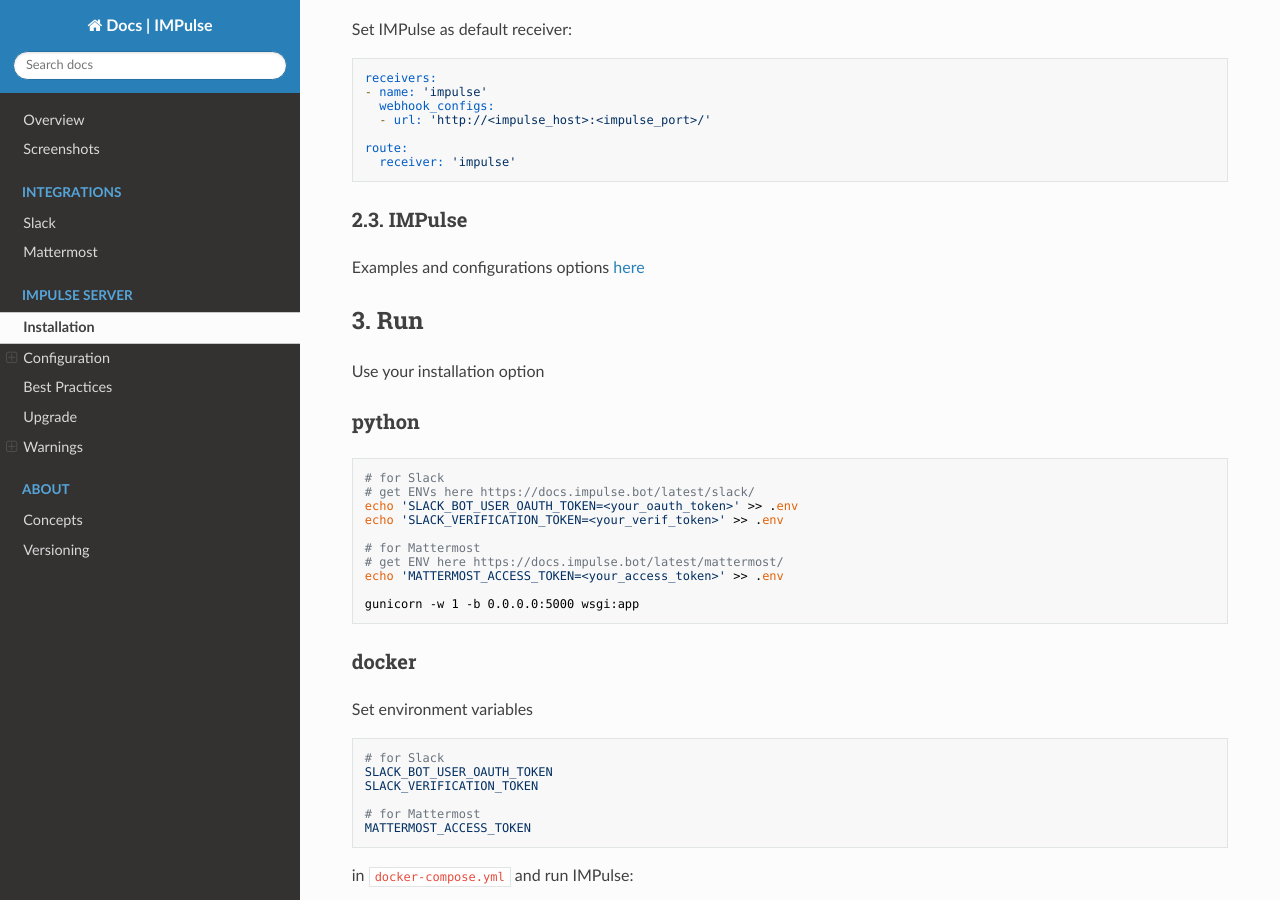
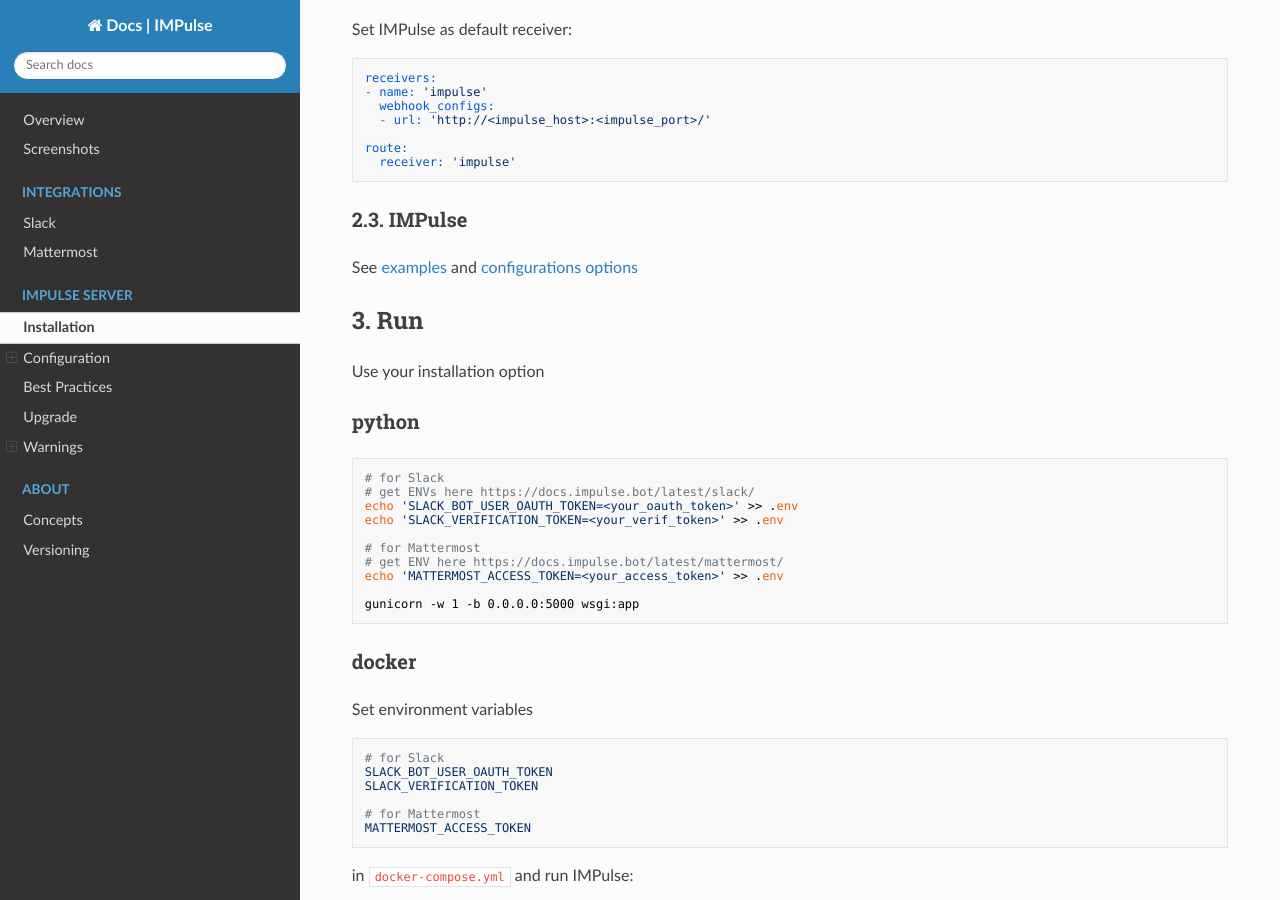
Before and after one commit to DiTsi/impulse-docs, an MkDocs documentation site: the page built from docs/installation.md, in a window 1280 px wide and 900 px high, scrolled down 1543 px. Built offline with MkDocs 1.6.1, drawn with Linux system fonts in a browser that asks for light colours; nearby versions of some CDN libraries.

Commit message:
Update installation

```diff
--- a/docs/installation.md
+++ b/docs/installation.md
@@ -86,7 +86,7 @@ route:
 
 ### 2.3. IMPulse
 
-Examples and configurations options [here](config_file.md)
+See [examples](config_examples.md) and [configurations options](config_file.md)
 
 ## 3. Run
 
```
